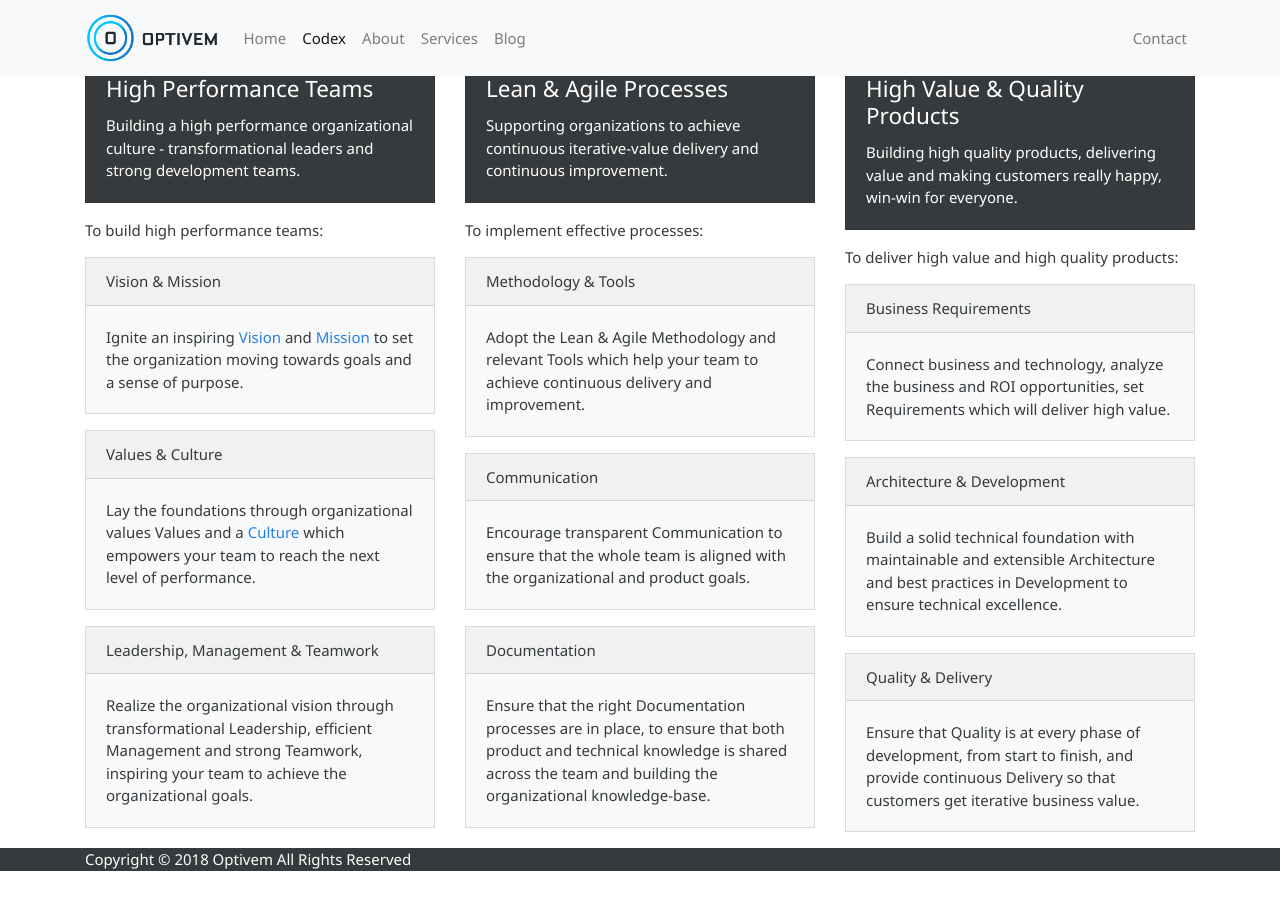
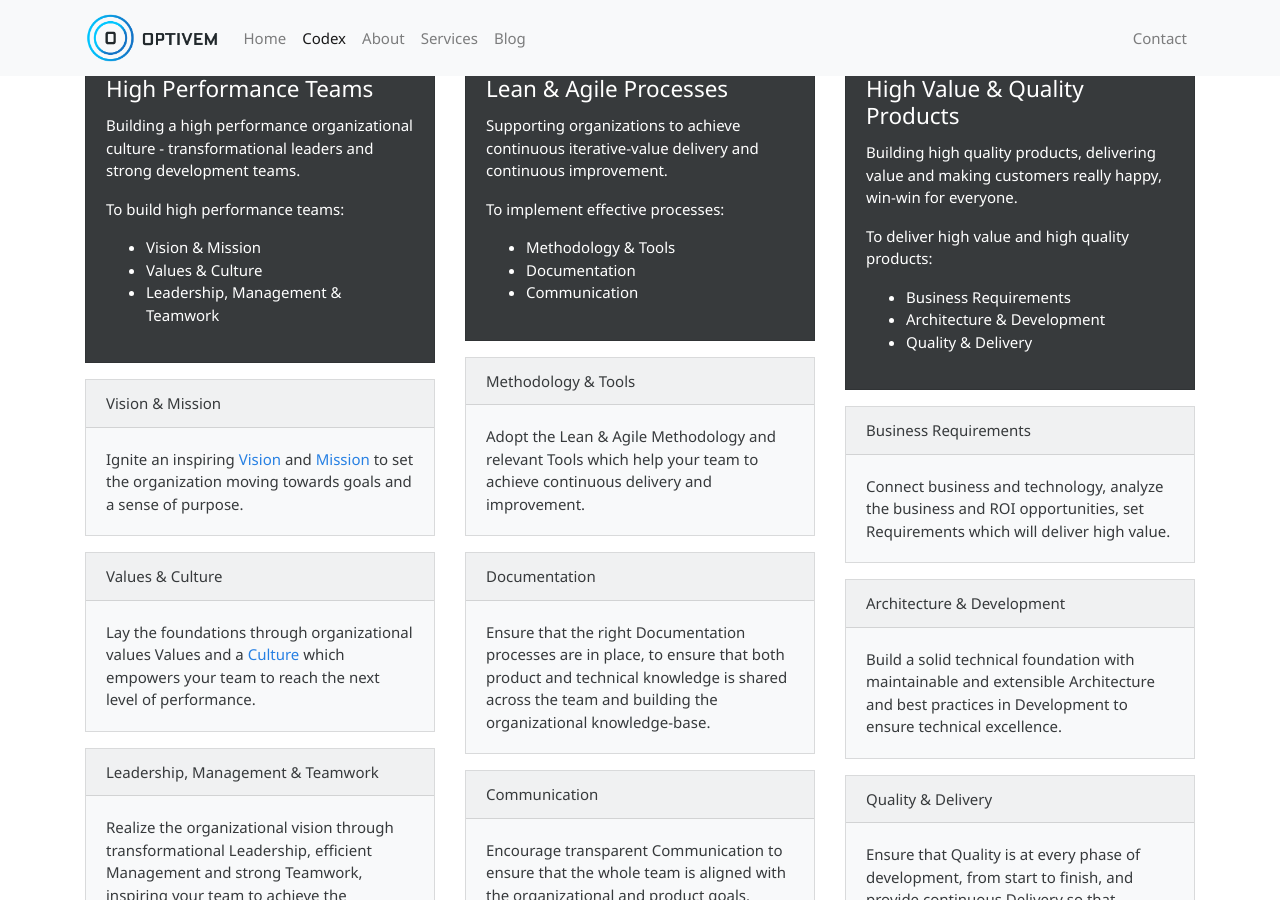
Before and after one commit to optivem/optivem.github.io, a Jekyll site: the page built from _pages/codex.md, in a window 1280 px wide and 900 px high, scrolled down 409 px. Built offline with Jekyll 4.4.1, drawn with Linux system fonts in a browser that asks for light colours.

Commit message:
#10 Codex Page

```diff
--- a/_pages/codex.md
+++ b/_pages/codex.md
@@ -16,10 +16,19 @@ The foundation of success lies in the organization itself. It requires a mix of
 			<div class="card-body">
 				<h4 class="card-title">High Performance Teams</h4>
 				<p class="card-text">Building a high performance organizational culture - transformational leaders and strong development teams.</p>
+
+				<p>To build high performance teams:</p>
+
+				<ul>
+					<li>Vision & Mission</li>
+					<li>Values & Culture</li>
+					<li>Leadership, Management & Teamwork</li>
+				</ul>
+
 			</div>
 		</div>
 
-		<p>To build high performance teams:</p>
+
 
 
 		<div class="card bg-light mb-3">
@@ -53,15 +62,31 @@ The foundation of success lies in the organization itself. It requires a mix of
 			<div class="card-body">
 				<h4 class="card-title">Lean &amp; Agile Processes</h4>
 				<p class="card-text">Supporting organizations to achieve continuous iterative-value delivery and continuous improvement.</p>
+
+				<p>To implement effective processes:</p>
+
+				<ul>
+					<li>Methodology & Tools</li>
+					<li>Documentation</li>
+					<li>Communication</li>
+				</ul>
+
 			</div>
 		</div>
 
-		<p>To implement effective processes:</p>
+
 
 		<div class="card bg-light mb-3">
 			<div class="card-header">Methodology & Tools</div>
 			<div class="card-body">
 				<p class="card-text">Adopt the Lean &amp; Agile Methodology and relevant Tools which help your team to achieve continuous delivery and improvement.</p>
+			</div>
+		</div>
+
+		<div class="card bg-light mb-3">
+			<div class="card-header">Documentation</div>
+			<div class="card-body">
+				<p class="card-text">Ensure that the right Documentation processes are in place, to ensure that both product and technical knowledge is shared across the team and building the organizational knowledge-base.</p>
 			</div>
 		</div>
 
@@ -72,12 +97,7 @@ The foundation of success lies in the organization itself. It requires a mix of
 			</div>
 		</div>
 
-		<div class="card bg-light mb-3">
-			<div class="card-header">Documentation</div>
-			<div class="card-body">
-				<p class="card-text">Ensure that the right Documentation processes are in place, to ensure that both product and technical knowledge is shared across the team and building the organizational knowledge-base.</p>
-			</div>
-		</div>
+		<!-- TODO: VC: Switch ordering -->
 
 	</div>
 
@@ -88,10 +108,17 @@ The foundation of success lies in the organization itself. It requires a mix of
 			<div class="card-body">
 				<h4 class="card-title">High Value &amp; Quality Products</h4>
 				<p class="card-text">Building high quality products, delivering value and making customers really happy, win-win for everyone.</p>
+
+				<p>To deliver high value and high quality products:</p>
+
+				<ul>
+					<li>Business Requirements</li>
+					<li>Architecture & Development</li>
+					<li>Quality & Delivery</li>
+				</ul>
+
 			</div>
 		</div>
-
-		<p>To deliver high value and high quality products:</p>
 
 		<div class="card bg-light mb-3">
 			<div class="card-header">Business Requirements</div>
```
